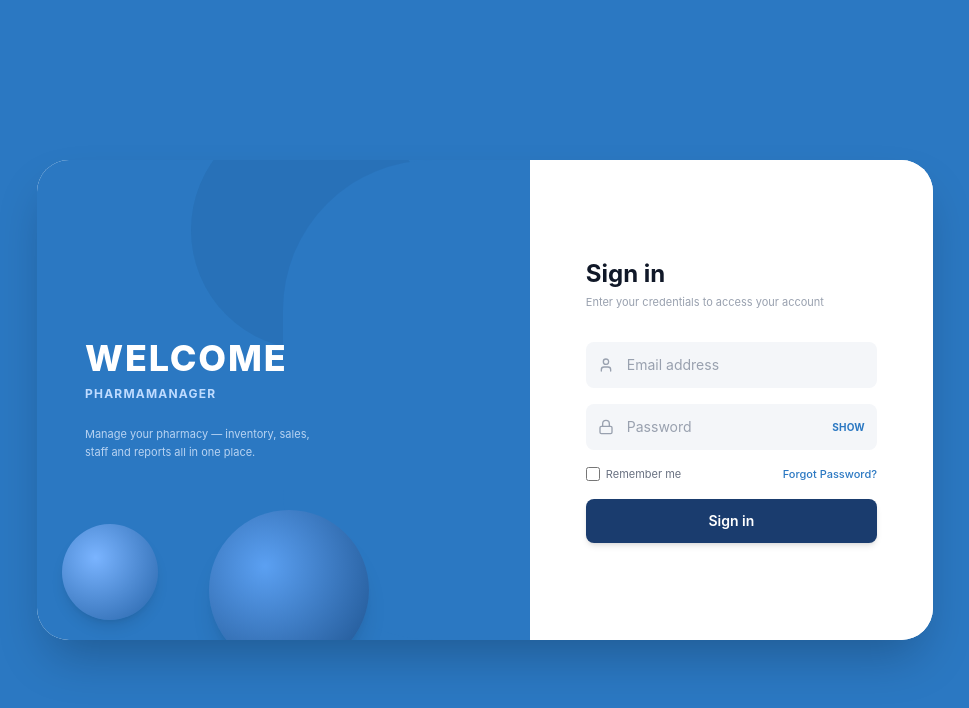
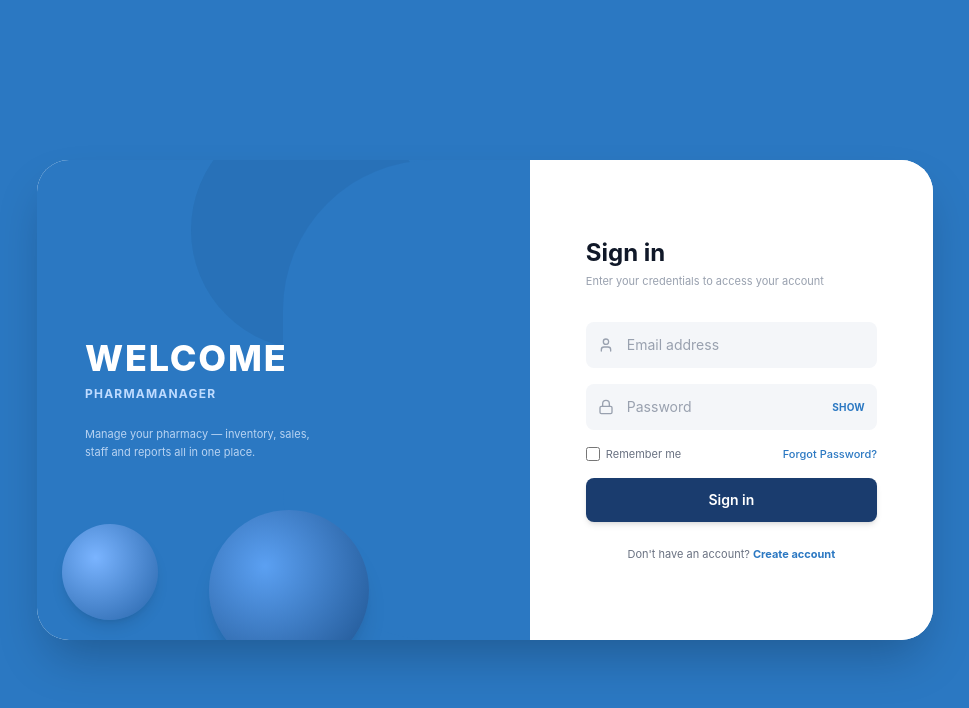
Before and after one commit to ingdia/inventory, a React (Vite) app: page /login in a window 1280 px wide. Shown: the top 708 px of the page, without its empty margins (155-1124 px from the left). Built offline with nearby package versions, Linux system fonts and the light colour scheme; no server answers.

Commit message:
fix: display the signup page it was not being seen

```diff
--- a/src/app/AppRouter.jsx
+++ b/src/app/AppRouter.jsx
@@ -88,11 +88,11 @@ export default function AppRouter() {
           </Route>
         </Route>
 
-        {/* Root redirect */}
-        <Route path="/" element={<Navigate to="/dashboard" replace />} />
+        {/* Root redirect — send / to login for unauthenticated, GuestRoute handles the rest */}
+        <Route path="/" element={<Navigate to="/login" replace />} />
 
         {/* Fallback */}
-        <Route path="*" element={<Navigate to="/dashboard" replace />} />
+        <Route path="*" element={<Navigate to="/login" replace />} />
 
       </Routes>
     </BrowserRouter>
--- a/src/features/auth/pages/LoginPage.jsx
+++ b/src/features/auth/pages/LoginPage.jsx
@@ -1,4 +1,4 @@
-import { useNavigate } from 'react-router-dom';
+import { useNavigate, Link } from 'react-router-dom';
 import { useForm } from 'react-hook-form';
 import { zodResolver } from '@hookform/resolvers/zod';
 import { User, Lock } from 'lucide-react';
@@ -110,6 +110,14 @@ export default function LoginPage() {
               </button>
 
             </form>
+
+            <p className="text-center text-[11px] text-gray-500 mt-6">
+              Don't have an account?{' '}
+              <Link to="/signup" className="text-[#2b78c2] hover:text-blue-800 font-bold transition-colors">
+                Create account
+              </Link>
+            </p>
+
           </div>
         </div>
 
```
